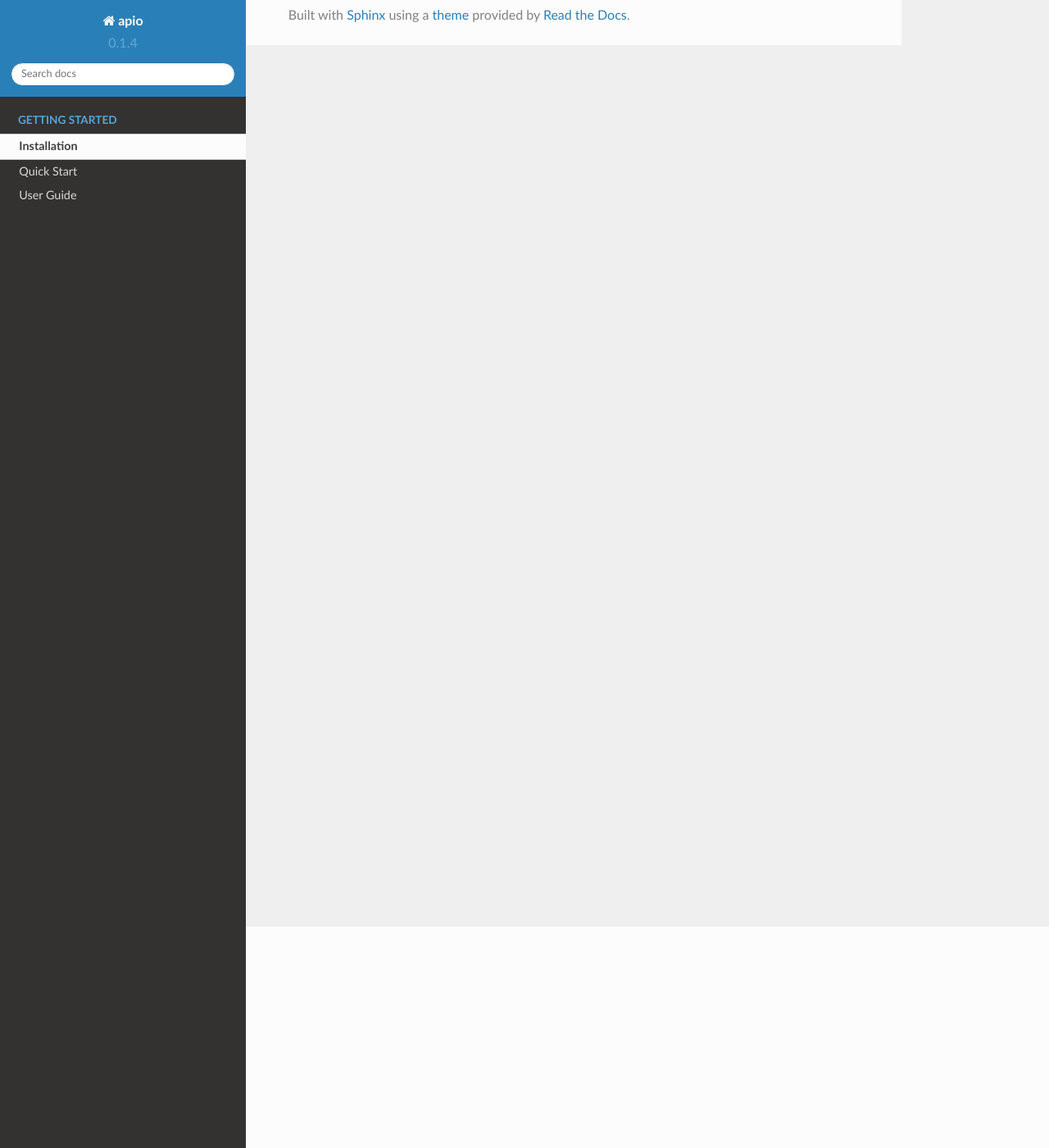
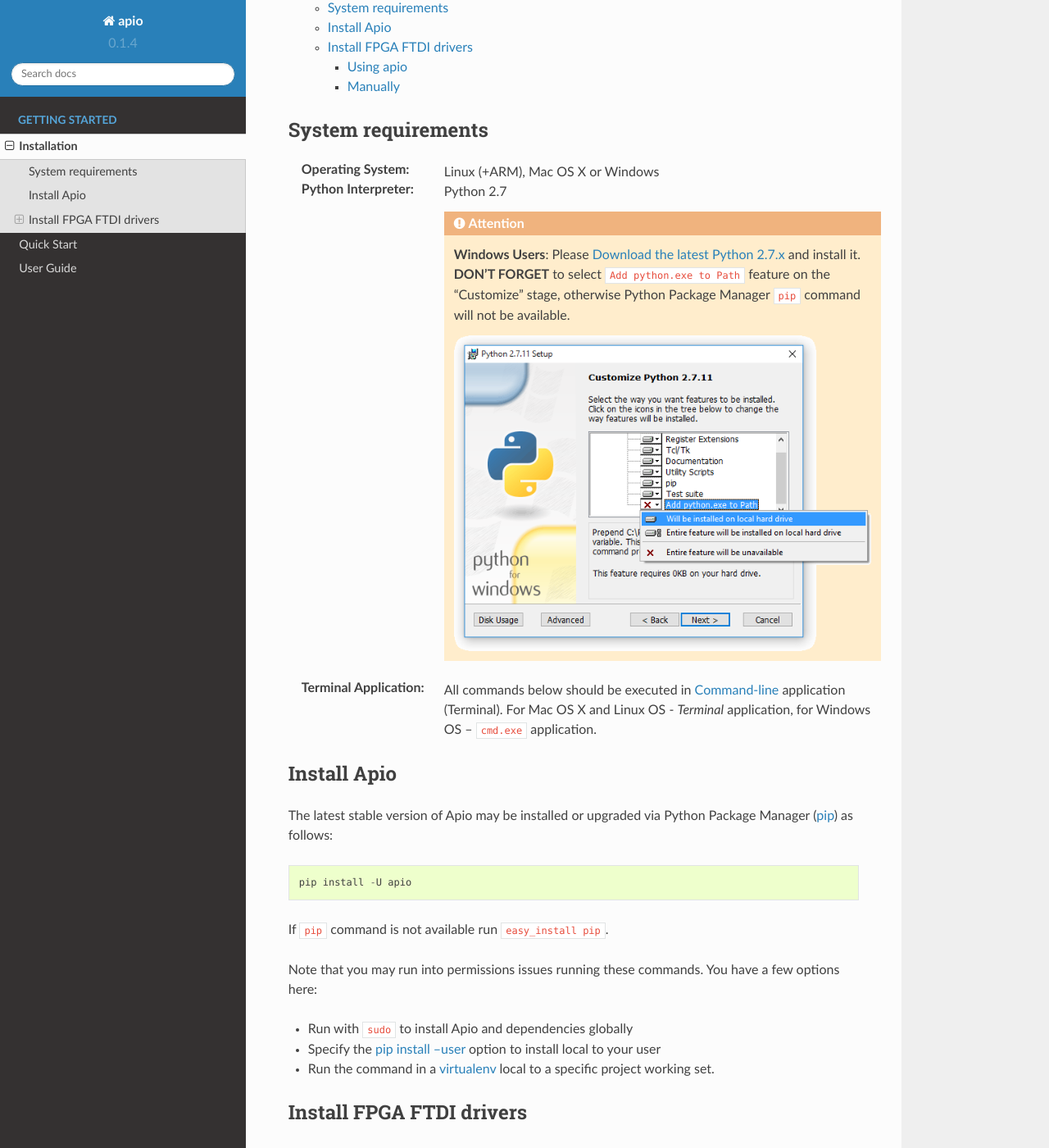
Before and after one commit to FPGAwars/apio, a Sphinx documentation site: the page built from docs/source/installation.rst, in a window 1280 px wide and 1400 px high, scrolled down 270 px. Shown: the whole window at 82% size. Built offline with Sphinx 7.4.7 and the Read the Docs theme 2.0.0, drawn with Linux system fonts in a browser that asks for light colours; some of the changed text lies outside the part shown.

Commit message:
Add installation documentation

```diff
--- a/docs/source/installation.rst
+++ b/docs/source/installation.rst
@@ -1,4 +1,109 @@
-.. installation
+.. _installation:
 
 Installation
 ============
+
+**Apio** is written in `Python <https://www.python.org/downloads/>`_ and
+works on Linux (+ARM), Mac OS X, Windows.
+
+.. contents::
+
+System requirements
+-------------------
+
+:Operating System: Linux (+ARM), Mac OS X or Windows
+:Python Interpreter: Python 2.7
+
+  .. attention::
+      **Windows Users**: Please `Download the latest Python 2.7.x
+      <https://www.python.org/downloads/>`_ and install it.
+      **DON'T FORGET** to select ``Add python.exe to Path`` feature on the
+      "Customize" stage, otherwise Python Package Manager ``pip`` command
+      will not be available.
+
+      .. image:: _static/python-installer-add-path.png
+
+:Terminal Application:
+
+    All commands below should be executed in
+    `Command-line <http://en.wikipedia.org/wiki/Command-line_interface>`_
+    application (Terminal). For Mac OS X and Linux OS - *Terminal* application,
+    for Windows OS – ``cmd.exe`` application.
+
+Install Apio
+------------
+
+The latest stable version of Apio may be installed or upgraded via
+Python Package Manager (`pip <https://pip.pypa.io>`_) as follows:
+
+.. code::
+
+    pip install -U apio
+
+If ``pip`` command is not available run ``easy_install pip``.
+
+Note that you may run into permissions issues running these commands. You have
+a few options here:
+
+* Run with ``sudo`` to install Apio and dependencies globally
+* Specify the `pip install --user <https://pip.pypa.io/en/stable/user_guide.html#user-installs>`_
+  option to install local to your user
+* Run the command in a `virtualenv <https://virtualenv.pypa.io>`_ local to a
+  specific project working set.
+
+Install FPGA FTDI drivers
+-------------------------
+
+Using apio
+~~~~~~~~~~
+
+.. code::
+
+    apio drivers --enable
+
+To revert the FTDI drivers configuration
+
+.. code::
+
+    apio drivers --disable
+
+Manually
+~~~~~~~~
+
+**Linux**
+
+Download `80-icestick.rules <https://github.com/FPGAwars/apio/blob/develop/apio/resources/80-icestick.rules>`_ and execute
+
+.. code::
+
+    sudo cp 80-icestick.rules /etc/udev/rules.d/
+    sudo service udev restart
+
+
+**Mac OS X**
+
+Install `homebrew <http://brew.sh/>`_ and libftdi
+
+.. code::
+
+    /usr/bin/ruby -e "$(curl -fsSL https://raw.githubusercontent.com/Homebrew/install/master/install)"
+    brew install libftdi
+
+Configure the drivers
+
+.. code::
+
+  sudo kextunload -b com.FTDI.driver.FTDIUSBSerialDriver
+  sudo kextunload -b com.apple.driver.AppleUSBFTDI
+
+To revert the drivers configuration
+
+.. code::
+
+  sudo kextload -b com.FTDI.driver.FTDIUSBSerialDriver
+  sudo kextload -b com.apple.driver.AppleUSBFTDI
+
+
+**Windows**
+
+Go to this `tutorial <https://github.com/FPGAwars/libftdi-cross-builder/wiki#driver-installation>`_ and follow its steps
```
Also changed, not shown: docs/source/_static/python-installer-add-path.png (added).
